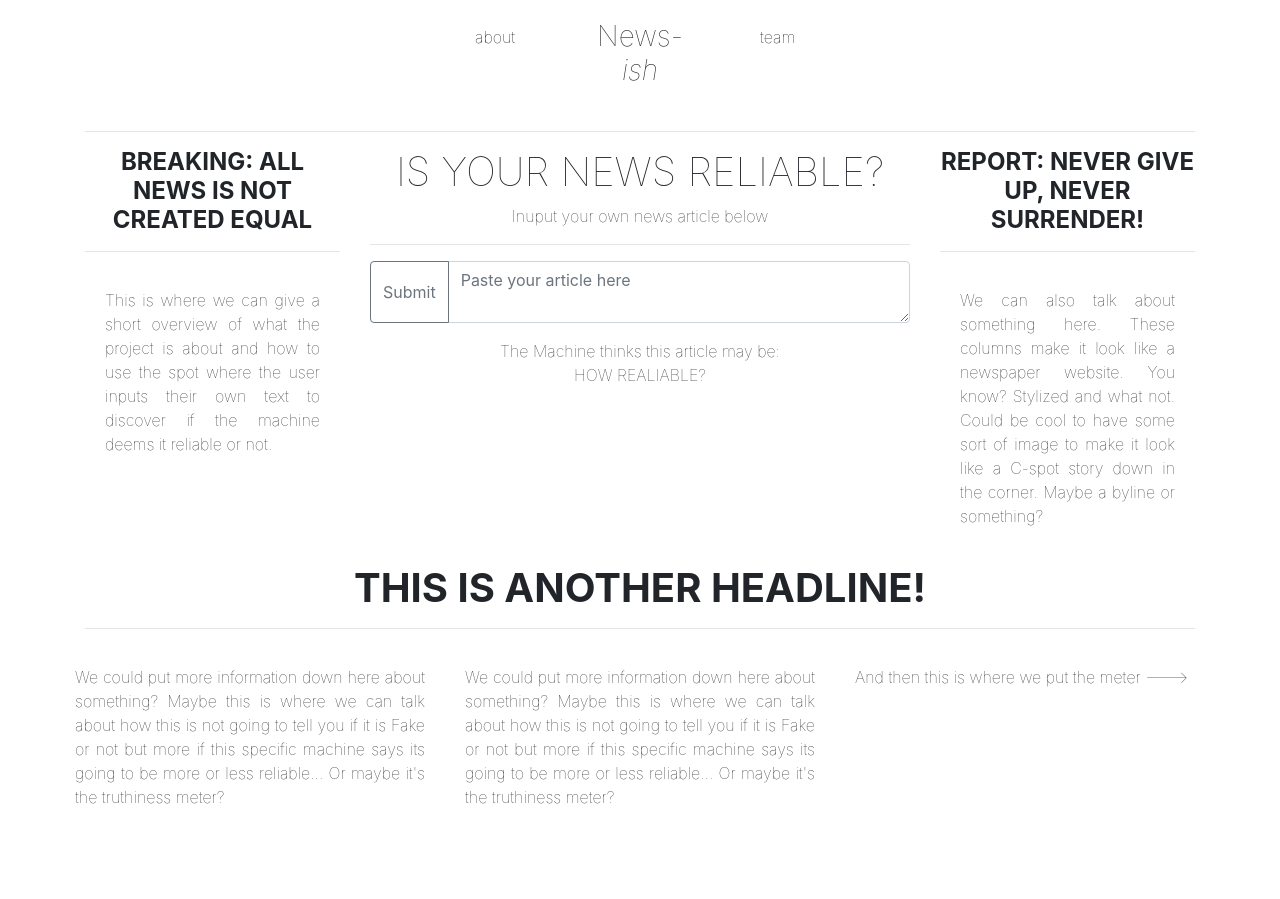
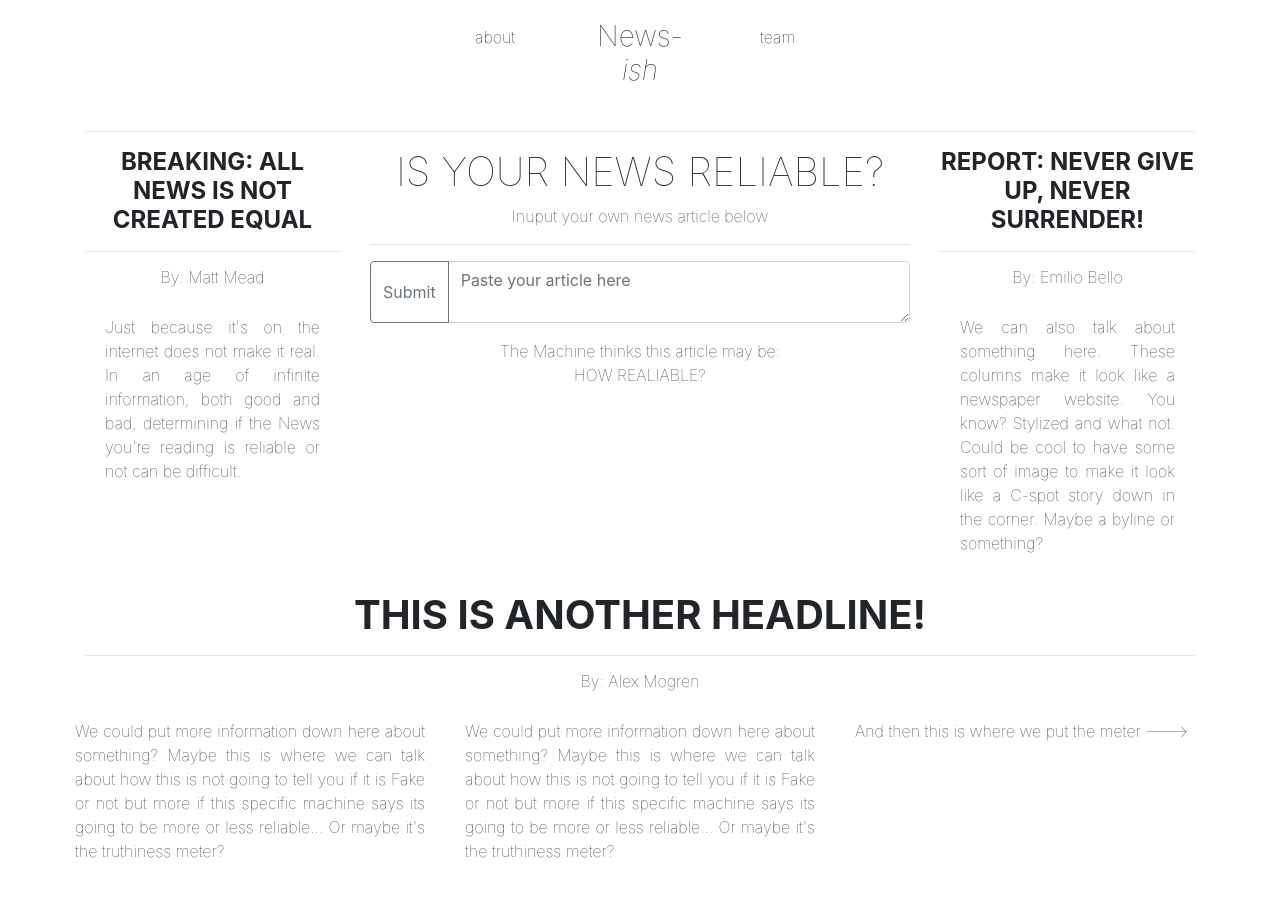
Before and after one commit to emilbello/newsish, a Flask app: page /index.html in a window 1280 px wide. Before the commit the page ends 804 px from the top, so only its background shows below. Run offline with Flask 2, Linux system fonts and the light colour scheme; some libraries are stand-ins or nearby versions.

Commit message:
updated index.html

```diff
--- a/run_model.py
+++ b/run_model.py
@@ -1 +1,3 @@
+import
+
 def get_reliablitiy():
--- a/templates/index.html
+++ b/templates/index.html
@@ -33,7 +33,8 @@
         <div class="col-3">
             <h4 class="centered" style="font-weight: bold;">BREAKING: ALL NEWS IS NOT CREATED EQUAL</h4>
             <hr>
-            <p class="header-row article">This is where we can give a short overview of what the project is about and how to use the spot where the user inputs their own text to discover if the machine deems it reliable or not.</p>
+            <h6 class="centered">By: Matt Mead</h6>
+            <p class="header-row article">Just because it's on the internet does not make it real. In an age of infinite information, both good and bad, determining if the News you're reading is reliable or not can be difficult.</p>
         </div>
 
         <!-- USER INPUT SECTION -->
@@ -54,6 +55,7 @@
         <div class="col-3">
             <h4 class="centered" style="font-weight: bold;">REPORT: NEVER GIVE UP, NEVER SURRENDER!</h4>
             <hr>
+            <h6 class="centered">By: Emilio Bello</h6>
             <p class="header-row article">We can also talk about something here. These columns make it look like a newspaper website. You know? Stylized and what not. Could be cool to have some sort of image to make it look like a C-spot story down in the corner. Maybe a byline or something?</p>
         </div>
     </div>
@@ -61,6 +63,7 @@
         <div class="col-12">
             <h1 class="centered" style="font-weight: bold;">THIS IS ANOTHER HEADLINE!</h1>
             <hr>
+            <h6 class="centered">By: Alex Mogren</h6>
         </div>
         <div class="row">
             <p class="col-4 header-row article">We could put more information down here about something? Maybe this is where we can talk about how this is not going to tell you if it is Fake or not but more if this specific machine says its going to be more or less reliable... Or maybe it's the truthiness meter?</p>
```
